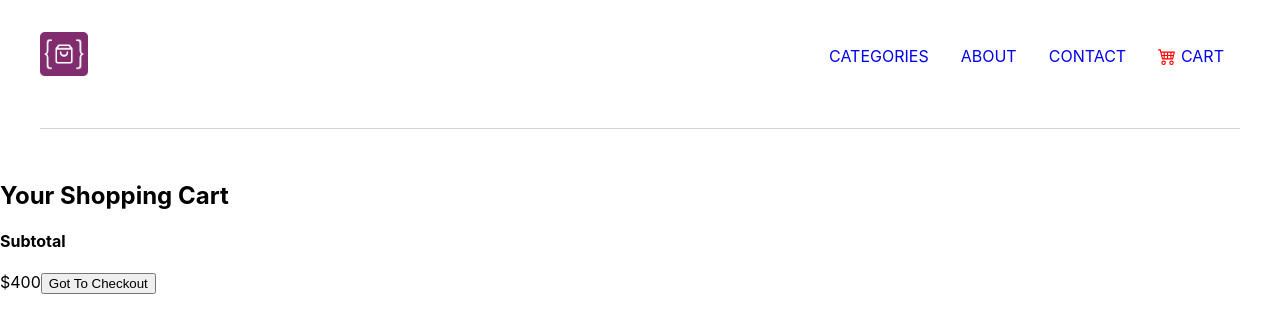
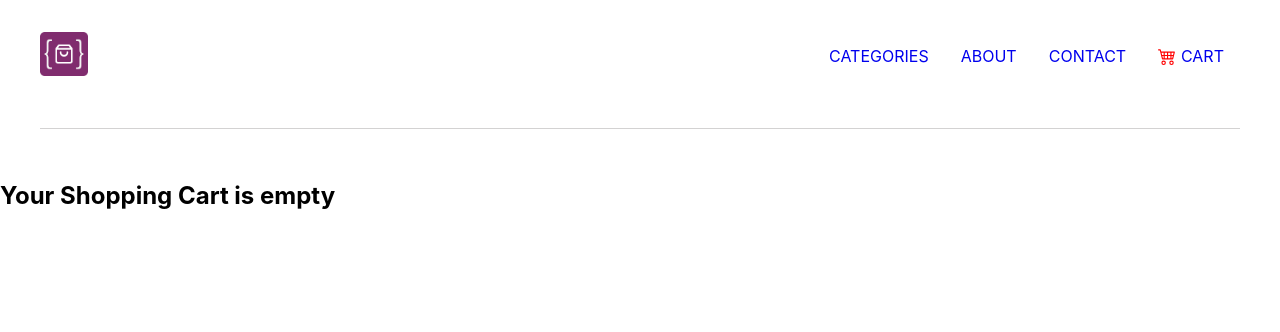
Before and after one commit to TornikeALT/fake-store, a React (Create React App) app: page /cart in a window 1280 px wide. Shown: the top 332 px of the page. Built offline with nearby package versions, Linux system fonts and the light colour scheme; the HTML template or start-up script is replaced by a standard one.

Commit message:
finished cart logic

```diff
--- a/src/App.js
+++ b/src/App.js
@@ -1,4 +1,5 @@
 import { createBrowserRouter, RouterProvider } from 'react-router-dom';
+import CartProvider from './context/cart-context';
 import RootLayout from './UI/RootLayout';
 import All from './pages/All';
 import HomePage from './pages/HomePage';
@@ -57,7 +58,11 @@ const router = createBrowserRouter([
 ]);
 
 function App() {
-  return <RouterProvider router={router} />;
+  return (
+    <CartProvider>
+      <RouterProvider router={router} />
+    </CartProvider>
+  );
 }
 
 export default App;
--- a/src/components/Cart.js
+++ b/src/components/Cart.js
@@ -1,13 +1,61 @@
+import { useContext } from 'react';
+import { CartContext } from '../context/cart-context';
+import styles from '../styles/Cart.module.css';
+
 function Cart() {
+  const {
+    items,
+    addToCart,
+    removeFromCart,
+    totalItems,
+    totalPrice,
+    clearCart,
+    deleteFromCart,
+  } = useContext(CartContext);
+
+  const calculateTotalPrice = () => {
+    let total = 0;
+    items.forEach(item => {
+      total += item.price * item.quantity;
+    });
+    return total;
+  };
+  const handleDeleteItemClick = itemId => {
+    deleteFromCart(itemId);
+  };
+
   return (
-    <div>
-      <h2>Your Shopping Cart</h2>
-      <div>
-        <h4>Subtotal</h4>
-        <span>$400</span>
-        <button>Got To Checkout</button>
-      </div>
-    </div>
+    <>
+      {items.length === 0 && <h2>Your Shopping Cart is empty</h2>}
+      {items.length !== 0 && (
+        <div>
+          <h2>Your Shopping Cart</h2>
+          <div>
+            {items.map(item => {
+              return (
+                <div key={item.id} className={styles.cart}>
+                  <h2>{item.title}</h2>
+                  <img src={item.image} alt="" />
+                  <p>${item.price}</p>
+                  <div className={styles.qty}>
+                    <h3>Quantity</h3>
+                    <button onClick={() => removeFromCart(item.id)}>-</button>
+                    <p>1</p>
+                    <button onClick={() => addToCart(item)}>+</button>
+                  </div>
+
+                  <p>Selected Quantity: {item.quantity}</p>
+                  <button onClick={() => handleDeleteItemClick(item.id)}>
+                    X
+                  </button>
+                </div>
+              );
+            })}
+          </div>
+          <p>TOTAL PRICE: $ {calculateTotalPrice().toFixed(2)}</p>
+        </div>
+      )}
+    </>
   );
 }
 
--- /dev/null
+++ b/src/context/cart-context.js
@@ -0,0 +1,62 @@
+import { createContext, useState } from 'react';
+
+export const CartContext = createContext();
+
+const CartProvider = ({ children }) => {
+  const [cartItems, setCartItems] = useState([]);
+  const [totalItems, setTotalItems] = useState(0);
+  const [totalPrice, setTotalPrice] = useState(0);
+
+  const addToCart = (item, count) => {
+    const existingItem = cartItems.find(cartItem => cartItem.id === item.id);
+    const quantityToAdd = count > 0 ? count : 1;
+
+    if (existingItem) {
+      const updatedItems = cartItems.map(cartItem =>
+        cartItem.id === item.id
+          ? { ...cartItem, quantity: cartItem.quantity + quantityToAdd }
+          : cartItem
+      );
+      setCartItems(updatedItems);
+    } else {
+      setCartItems([...cartItems, { ...item, quantity: quantityToAdd }]);
+    }
+  };
+
+  const removeFromCart = itemId => {
+    const existingItem = cartItems.find(cartItem => cartItem.id === itemId);
+    if (existingItem.quantity > 1) {
+      const updatedItems = cartItems.map(cartItem =>
+        cartItem.id === itemId
+          ? { ...cartItem, quantity: cartItem.quantity - 1 }
+          : cartItem
+      );
+      setCartItems(updatedItems);
+    } else {
+      const updatedItems = cartItems.filter(cartItem => cartItem.id !== itemId);
+      setCartItems(updatedItems);
+    }
+  };
+  const clearCart = () => {
+    setCartItems([]);
+    setTotalItems(0);
+    setTotalPrice(0);
+  };
+
+  const deleteFromCart = itemId => {
+    setCartItems(prevItems => prevItems.filter(item => item.id !== itemId));
+  };
+
+  const cart = {
+    items: cartItems,
+    addToCart,
+    removeFromCart,
+    deleteFromCart,
+    totalItems,
+    totalPrice,
+    clearCart,
+  };
+  return <CartContext.Provider value={cart}>{children}</CartContext.Provider>;
+};
+
+export default CartProvider;
--- a/src/pages/ProductDetail.js
+++ b/src/pages/ProductDetail.js
@@ -1,7 +1,8 @@
-import { useEffect, useState } from 'react';
+import { useContext, useEffect, useState } from 'react';
 import { useParams } from 'react-router-dom';
 import styles from '../styles/ProductDetail.module.css';
 import ReactStars from 'react-rating-stars-component';
+import { CartContext } from '../context/cart-context';
 
 function ProductDetail() {
   const { productId } = useParams();
@@ -9,6 +10,14 @@ function ProductDetail() {
   const [isLoading, setIsLoading] = useState(true);
   const [fetchError, setFetchError] = useState(null);
   const [quantity, setQuantity] = useState(1);
+  const {
+    items,
+    addToCart,
+    removeFromCart,
+    totalItems,
+    totalPrice,
+    clearCart,
+  } = useContext(CartContext);
 
   useEffect(() => {
     const fetchSingleItem = async function () {
@@ -39,6 +48,7 @@ function ProductDetail() {
       setQuantity(prev => prev - 1);
     }
   };
+
   return (
     <>
       {isLoading && <p style={{ textAlign: 'center' }}>Items is loading...</p>}
@@ -69,6 +79,7 @@ function ProductDetail() {
               <div className={styles.select_qty}>
                 <div>Quantity:</div>
                 <div className={styles.qty}>{quantity}</div>
+
                 <div className={styles.buttons}>
                   <div className={styles.increment} onClick={handleQtyInc}>
                     +
@@ -79,7 +90,12 @@ function ProductDetail() {
                   </div>
                 </div>
 
-                <button className={styles.add_to_cart}>ADD TO CART</button>
+                <button
+                  className={styles.add_to_cart}
+                  onClick={() => addToCart(product, quantity)}
+                >
+                  ADD TO CART
+                </button>
               </div>
             </div>
           </div>
--- /dev/null
+++ b/src/styles/Cart.module.css
@@ -0,0 +1,12 @@
+.cart {
+  display: flex;
+  flex-direction: column;
+}
+.cart > img {
+  max-width: 100px;
+}
+.qty {
+  display: flex;
+
+  align-items: center;
+}
```
